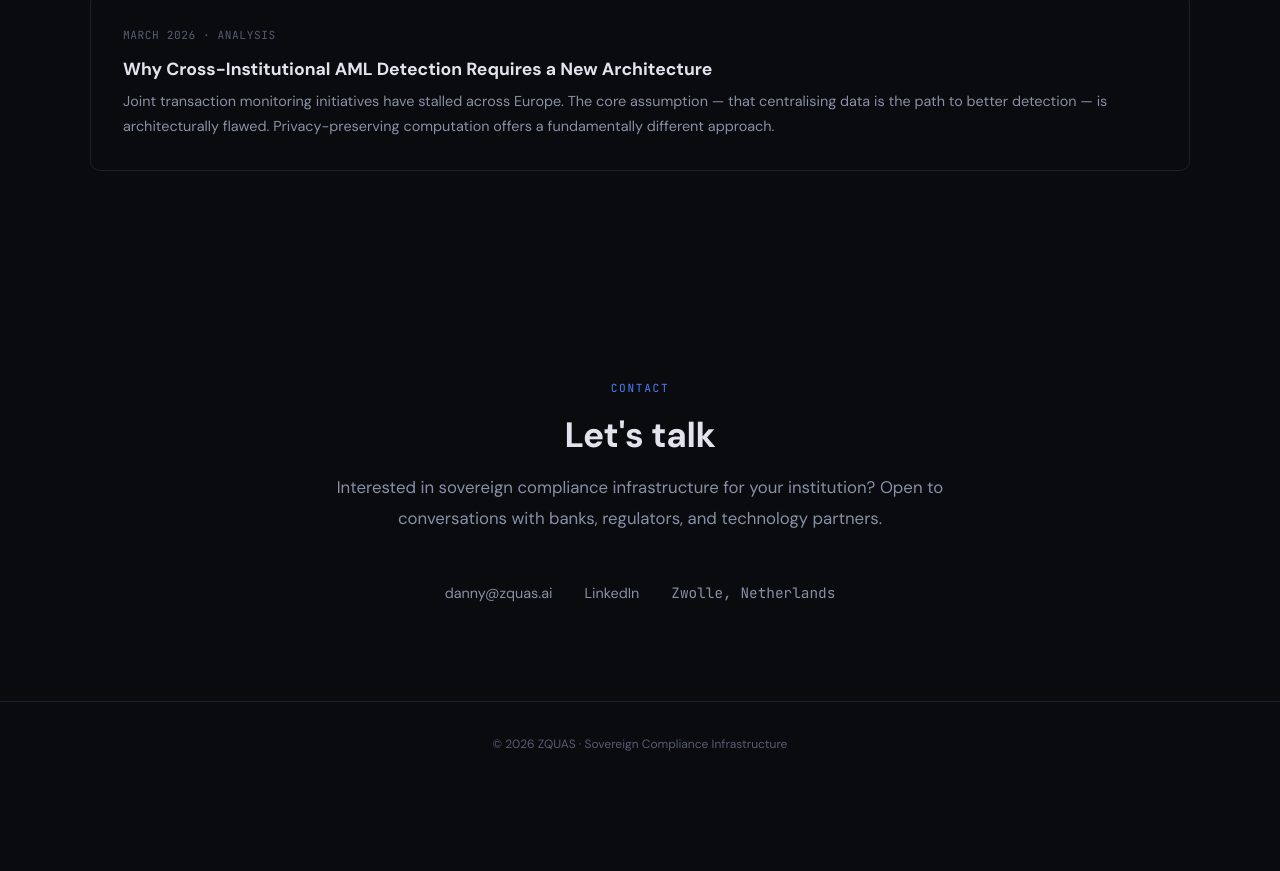
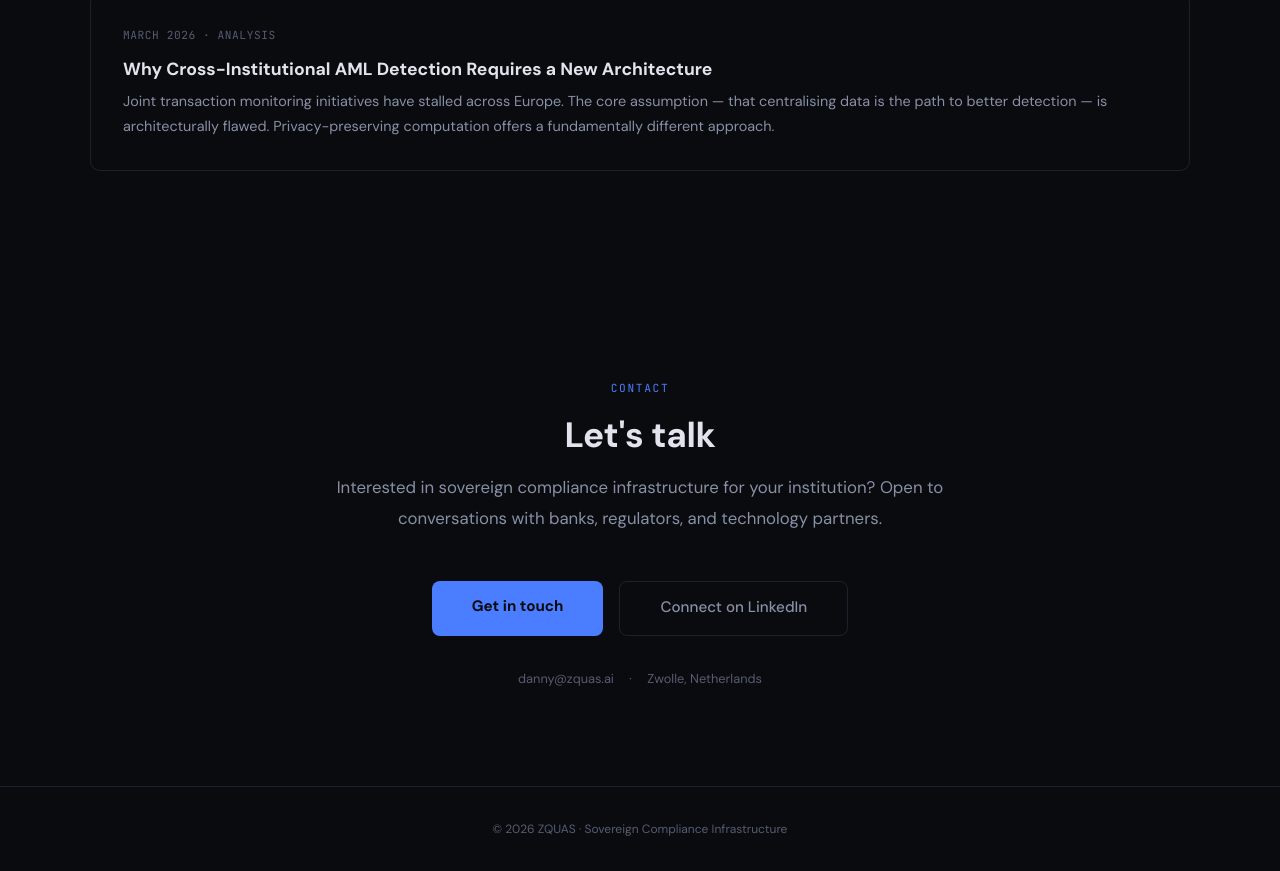
Before and after one commit to degierd/zquas, a plain HTML site: page index.html in a window 1280 px wide. Shown: the part 5890-6761 px from the top of the page. Before the commit the page ends 6677 px from the top, so only its background shows below. Drawn offline with Linux system fonts and the light colour scheme.

Commit message:
Contact section: add CTA buttons
Primary "Get in touch" button (mailto with subject line) and secondary
"Connect on LinkedIn" button replace the flat text links. Email and
location shown as muted details below.

```diff
--- a/index.html
+++ b/index.html
@@ -275,16 +275,14 @@
         <p class="section-desc">
             Interested in sovereign compliance infrastructure for your institution? Open to conversations with banks, regulators, and technology partners.
         </p>
-        <div class="contact-links">
-            <a href="mailto:danny@zquas.ai" class="contact-link">
-                <span>danny@zquas.ai</span>
-            </a>
-            <a href="https://www.linkedin.com/in/danny-de-gier-prof-pgdip-fcc/" class="contact-link" target="_blank" rel="noopener">
-                <span>LinkedIn</span>
-            </a>
-            <span class="contact-location">
-                <span class="mono">Zwolle, Netherlands</span>
-            </span>
+        <div class="contact-actions">
+            <a href="mailto:danny@zquas.ai?subject=ZQUAS%20Inquiry" class="contact-btn-primary">Get in touch</a>
+            <a href="https://www.linkedin.com/in/danny-de-gier-prof-pgdip-fcc/" class="contact-btn-secondary" target="_blank" rel="noopener">Connect on LinkedIn</a>
+        </div>
+        <div class="contact-details">
+            <span>danny@zquas.ai</span>
+            <span class="contact-sep">&middot;</span>
+            <span>Zwolle, Netherlands</span>
         </div>
     </div>
 </section>
--- a/style.css
+++ b/style.css
@@ -316,25 +316,48 @@ h1 .accent { color: var(--accent); }
 .contact-section .section-desc {
     margin-left: auto; margin-right: auto;
 }
-.contact-links {
-    display: flex; justify-content: center; gap: 2rem; flex-wrap: wrap;
+.contact-actions {
+    display: flex; justify-content: center; gap: 1rem;
+    flex-wrap: wrap;
+    margin-bottom: 2rem;
 }
-.contact-link {
+.contact-btn-primary {
+    display: inline-block;
+    background: var(--accent);
+    color: var(--bg-primary);
+    font-weight: 600;
+    font-size: 0.95rem;
+    padding: 0.85rem 2.5rem;
+    border-radius: 8px;
+    text-decoration: none;
+    transition: background 0.2s, transform 0.2s;
+}
+.contact-btn-primary:hover {
+    background: #6a9bff;
+    transform: translateY(-1px);
+}
+.contact-btn-secondary {
+    display: inline-block;
     color: var(--text-secondary);
+    font-weight: 500;
+    font-size: 0.95rem;
+    padding: 0.85rem 2.5rem;
+    border: 1px solid var(--border);
+    border-radius: 8px;
     text-decoration: none;
-    font-size: 0.9rem;
-    display: flex; align-items: center; gap: 0.5rem;
-    transition: color 0.2s;
+    transition: border-color 0.2s, color 0.2s, transform 0.2s;
 }
-.contact-link:hover { color: var(--accent); }
-.contact-link .mono {
+.contact-btn-secondary:hover {
+    border-color: var(--accent);
+    color: var(--text-primary);
+    transform: translateY(-1px);
+}
+.contact-details {
     font-size: 0.8rem;
     color: var(--text-muted);
 }
-.contact-location {
-    color: var(--text-secondary);
-    font-size: 0.9rem;
-    display: flex; align-items: center; gap: 0.5rem;
+.contact-sep {
+    margin: 0 0.75rem;
 }
 
 /* ── ARTICLES LIST ── */
```
